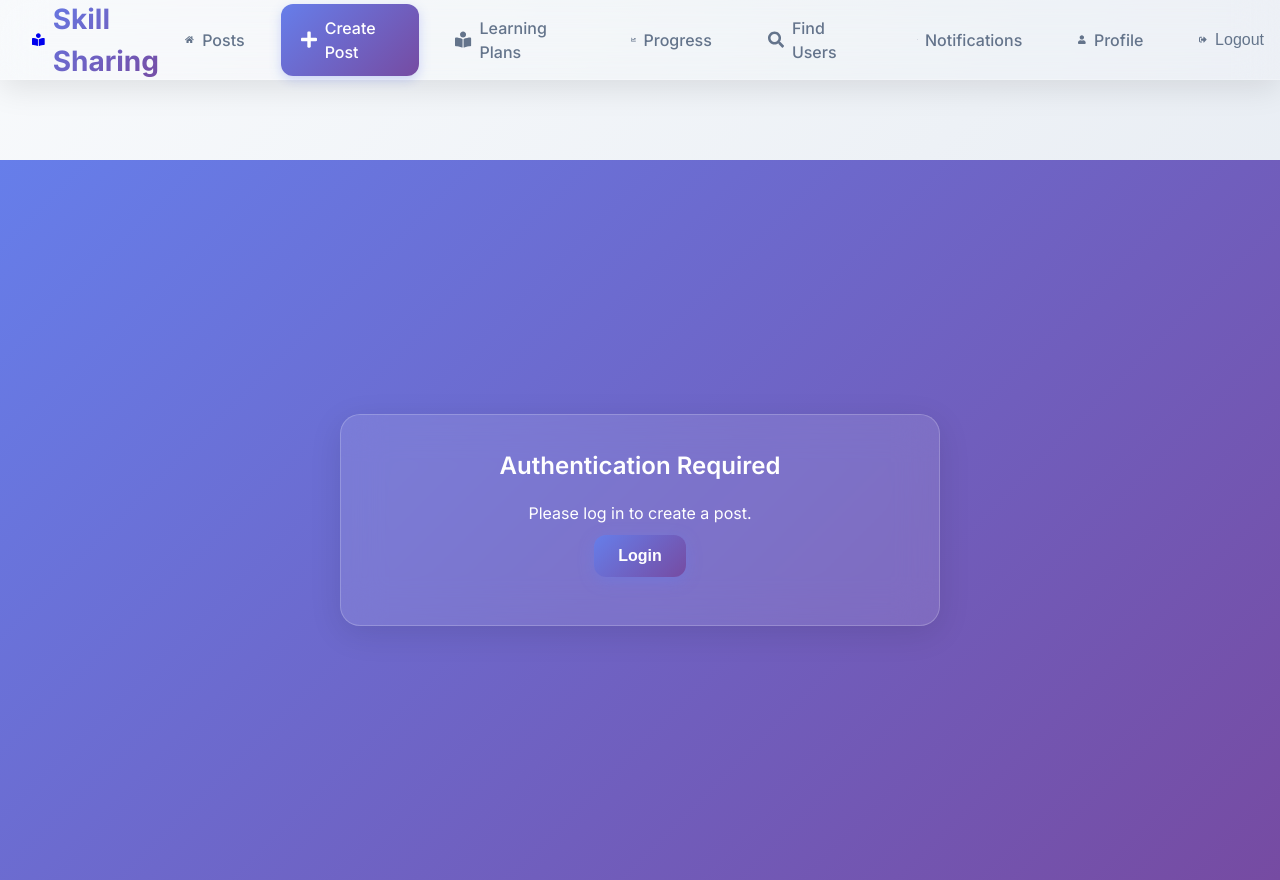
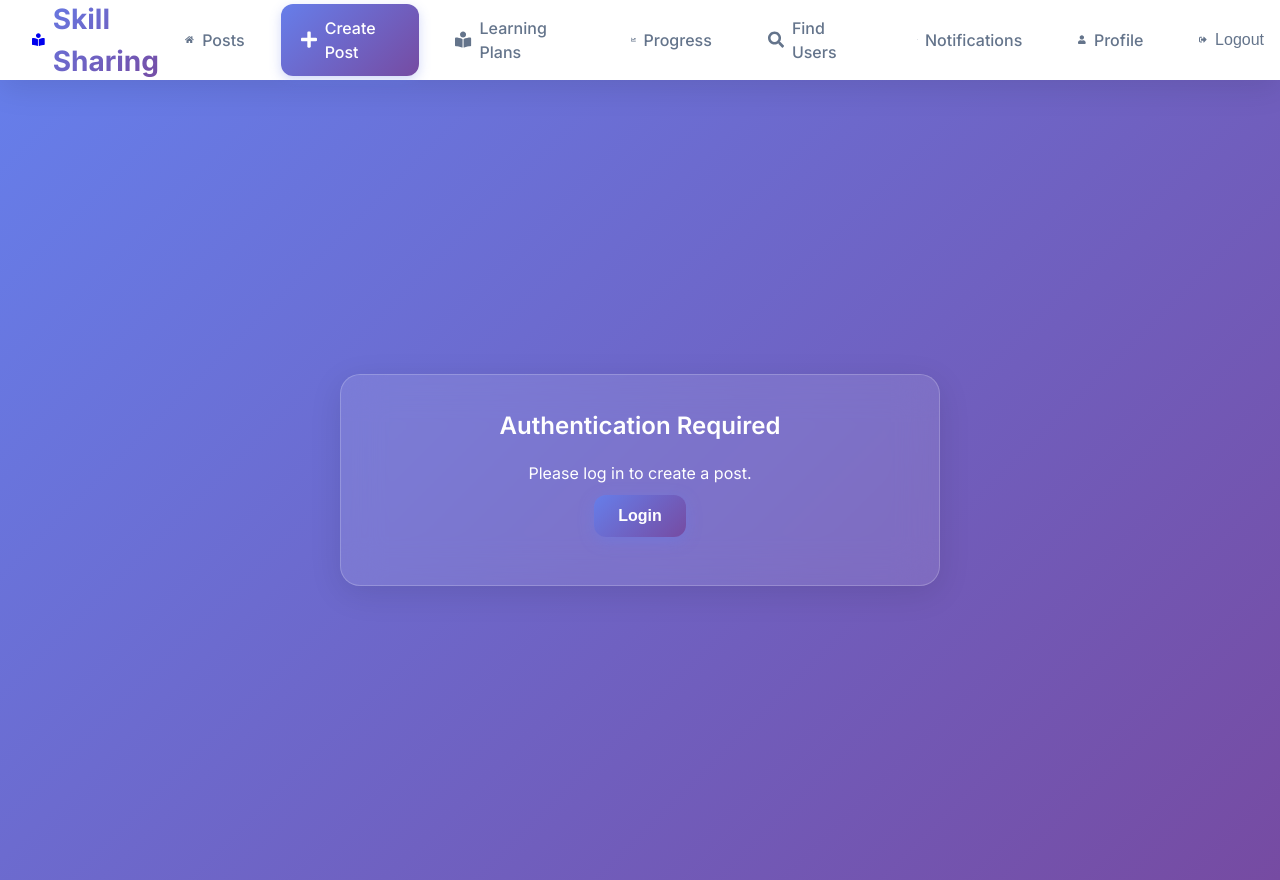
Before and after one commit to Ranjuna120/Skill-Sharing-and-Learning-Platform, a React (Create React App) app in the folder frontend/: page /create-post in a window 1280 px wide. Built offline with nearby package versions, Linux system fonts and the light colour scheme; no server answers.

Commit message:
Update GlobalTheme.css

```diff
--- a/frontend/src/styles/GlobalTheme.css
+++ b/frontend/src/styles/GlobalTheme.css
@@ -123,22 +123,23 @@ body {
   margin: 0;
   padding: 0;
   font-family: var(--font-sans);
-  background: linear-gradient(135deg, #f8fafc 0%, #e2e8f0 100%);
   min-height: 100vh;
   color: var(--gray-800);
   line-height: var(--leading-normal);
   -webkit-font-smoothing: antialiased;
   -moz-osx-font-smoothing: grayscale;
+  /* Remove global background - let each page handle its own */
 }
 
 /* Main content container to prevent navbar overlap */
 .main-content {
   margin-top: var(--nav-height);
   min-height: calc(100vh - var(--nav-height));
+  /* Remove additional styling that conflicts with page-specific backgrounds */
 }
 
-/* Page containers */
-.page-container {
+/* Page containers - only for auth pages and specific use cases */
+.page-container-auth {
   min-height: calc(100vh - var(--nav-height));
   padding: 2rem;
   display: flex;
@@ -147,11 +148,12 @@ body {
   margin-top: var(--nav-height);
 }
 
-.content-container {
+/* Remove conflicting content-container that overrides page styles */
+.content-container-global {
   max-width: 1200px;
   margin: 0 auto;
   padding: 2rem;
-  margin-top: var(--nav-height);
+  /* Remove margin-top since pages handle their own layout */
 }
 
 /* Fix for forms and cards */
```
